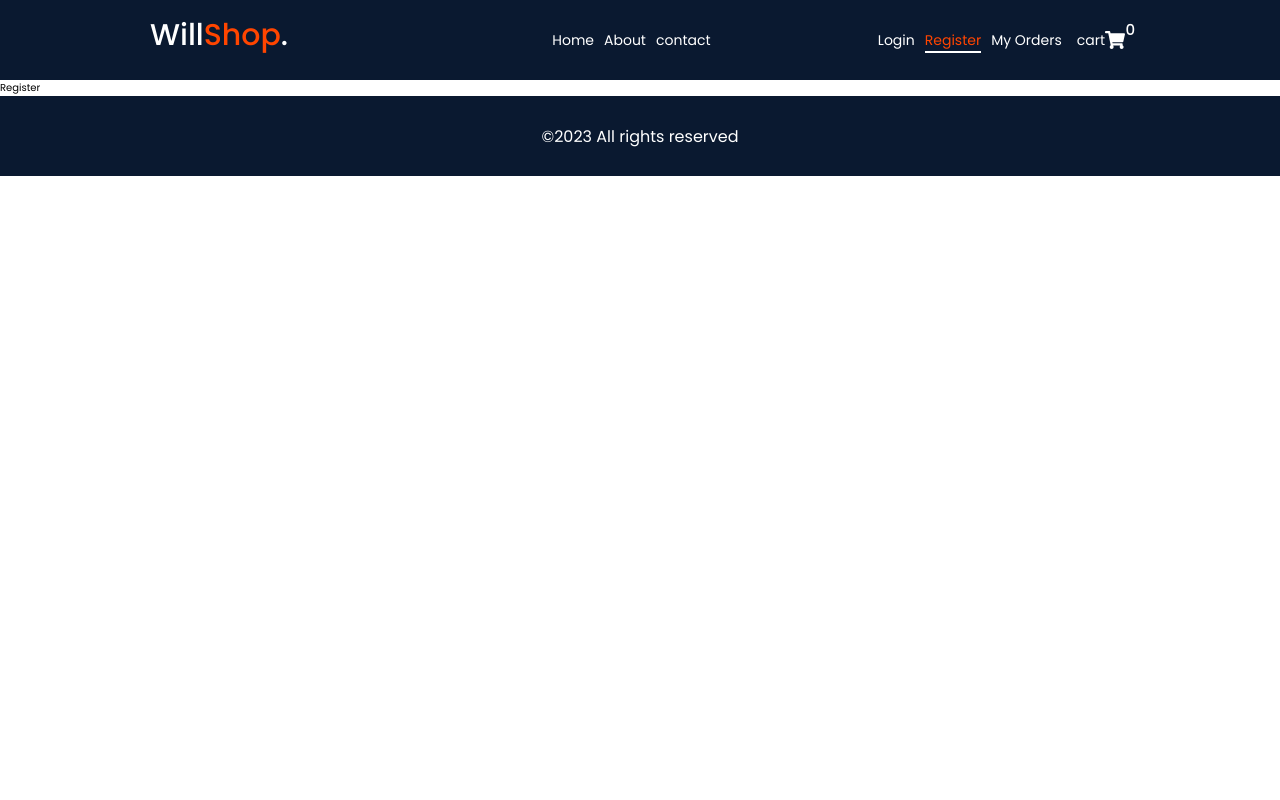
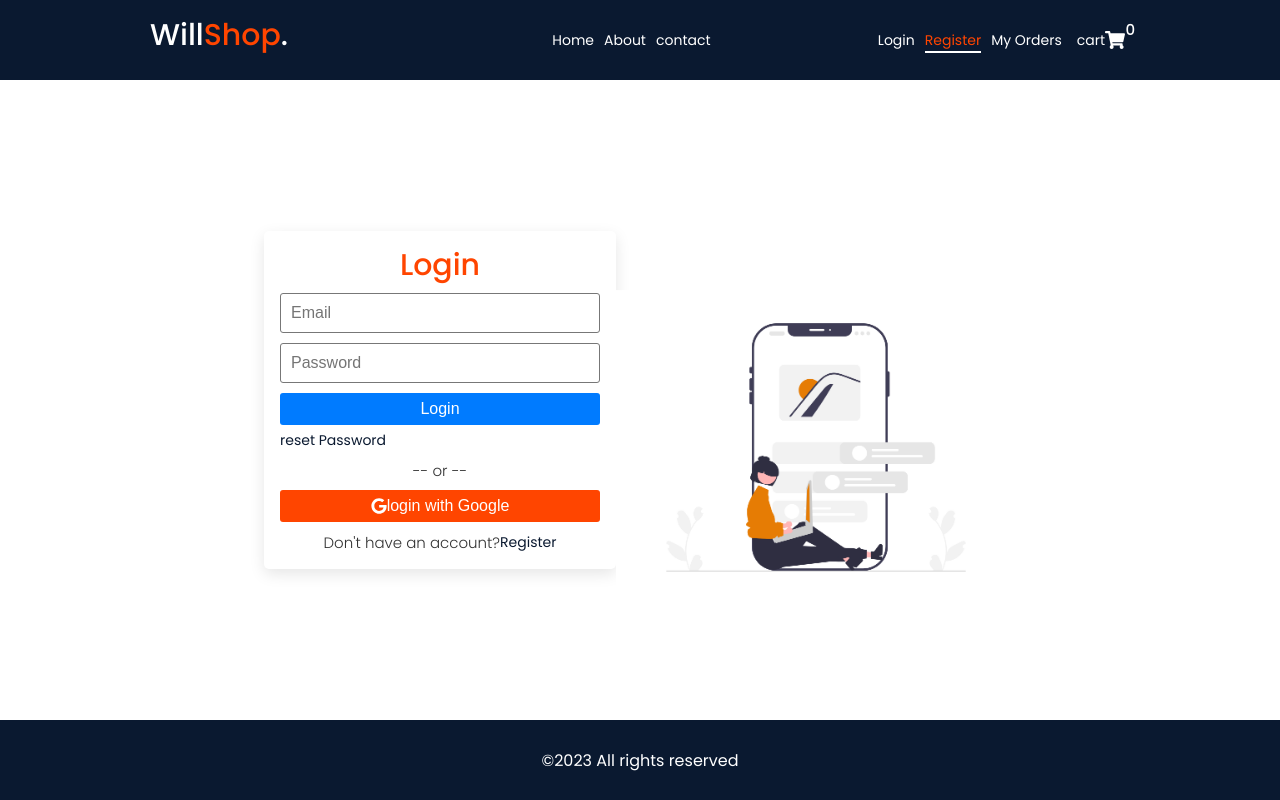
Before and after one commit to William-Hortone/user-management, a React (Create React App) app: page /register in a window 1280 px wide. Built offline with nearby package versions, Linux system fonts and the light colour scheme.

Commit message:
added the register page

```diff
--- /dev/null
+++ b/src/components/card/Card.jsx
@@ -0,0 +1,8 @@
+import React from "react";
+import styles from "./card.module.scss";
+
+const Card = ({ children, cardClass }) => {
+  return <div className={`${styles.card} ${cardClass}`}>{children}</div>;
+};
+
+export default Card;
--- /dev/null
+++ b/src/components/card/card.module.scss
@@ -0,0 +1,6 @@
+.card {
+  border: 1px solid transparent;
+  border-radius: 5px;
+  box-shadow: var(--box-shadow);
+  overflow: hidden;
+}
--- a/src/pages/auth/login/Login.jsx
+++ b/src/pages/auth/login/Login.jsx
@@ -3,6 +3,7 @@
 import loginImg from "../../../assets/login.png";
 import { Link } from "react-router-dom";
 import { FaGoogle } from "react-icons/fa";
+import Card from "../../../components/card/Card";
 
 const Login = () => {
   return (
@@ -10,8 +11,10 @@
       <div className={styles.img}>
         <img src={loginImg} alt="Login image" width="400" />
       </div>
+      <Card>
         <div className={styles.form}>
           <h2>Login</h2>
+
           <form>
             <input type="text" placeholder="Email" required />
             <input type="password" placeholder="Password" required />
@@ -26,9 +29,10 @@
           </button>
           <span className={styles.register}>
             <p>Don't have an account? </p>
-          <Link>Register</Link>{" "}
+            <Link>Register</Link>
           </span>
         </div>
+      </Card>
     </section>
   );
 };
--- a/src/pages/auth/register/Register.jsx
+++ b/src/pages/auth/register/Register.jsx
@@ -1,8 +1,39 @@
 import React from "react";
 import styles from "../auth.module.scss";
+import Card from "../../../components/card/Card";
+import { Link } from "react-router-dom";
+import { FaGoogle } from "react-icons/fa";
+import registerImg from "../../../assets/register.png";
 
 const Register = () => {
-  return <div>Register</div>;
+  return (
+    <section className={`container ${styles.auth}`}>
+      <Card>
+        <div className={styles.form}>
+          <h2>Login</h2>
+          <form>
+            <input type="text" placeholder="Email" required />
+            <input type="password" placeholder="Password" required />
+            <button className="--btn --btn-primary --btn-block">Login</button>
+            <div className={styles.links}>
+              <Link to="/reset">reset Password</Link>
+            </div>
+            <p>-- or --</p>
+          </form>
+          <button className="--btn --btn-danger --btn-block">
+            <FaGoogle color="#fff" /> login with Google
+          </button>
+          <span className={styles.register}>
+            <p>Don't have an account? </p>
+            <Link>Register</Link>
+          </span>
+        </div>
+      </Card>
+      <div className={styles.img}>
+        <img src={registerImg} alt="Login image" width="400" />
+      </div>
+    </section>
+  );
 };
 
 export default Register;
```
Lines whose indentation alone changed are shown as unchanged.
